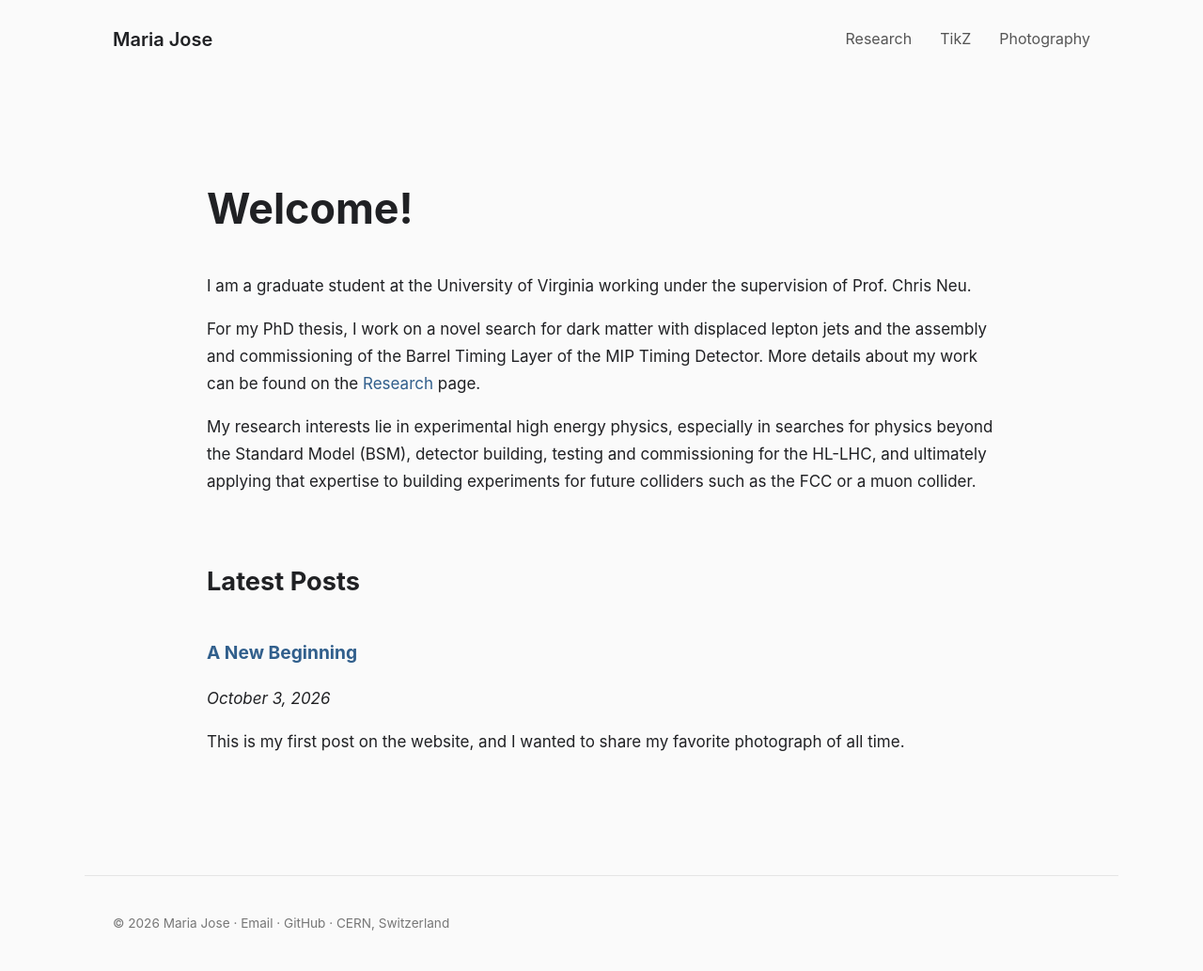
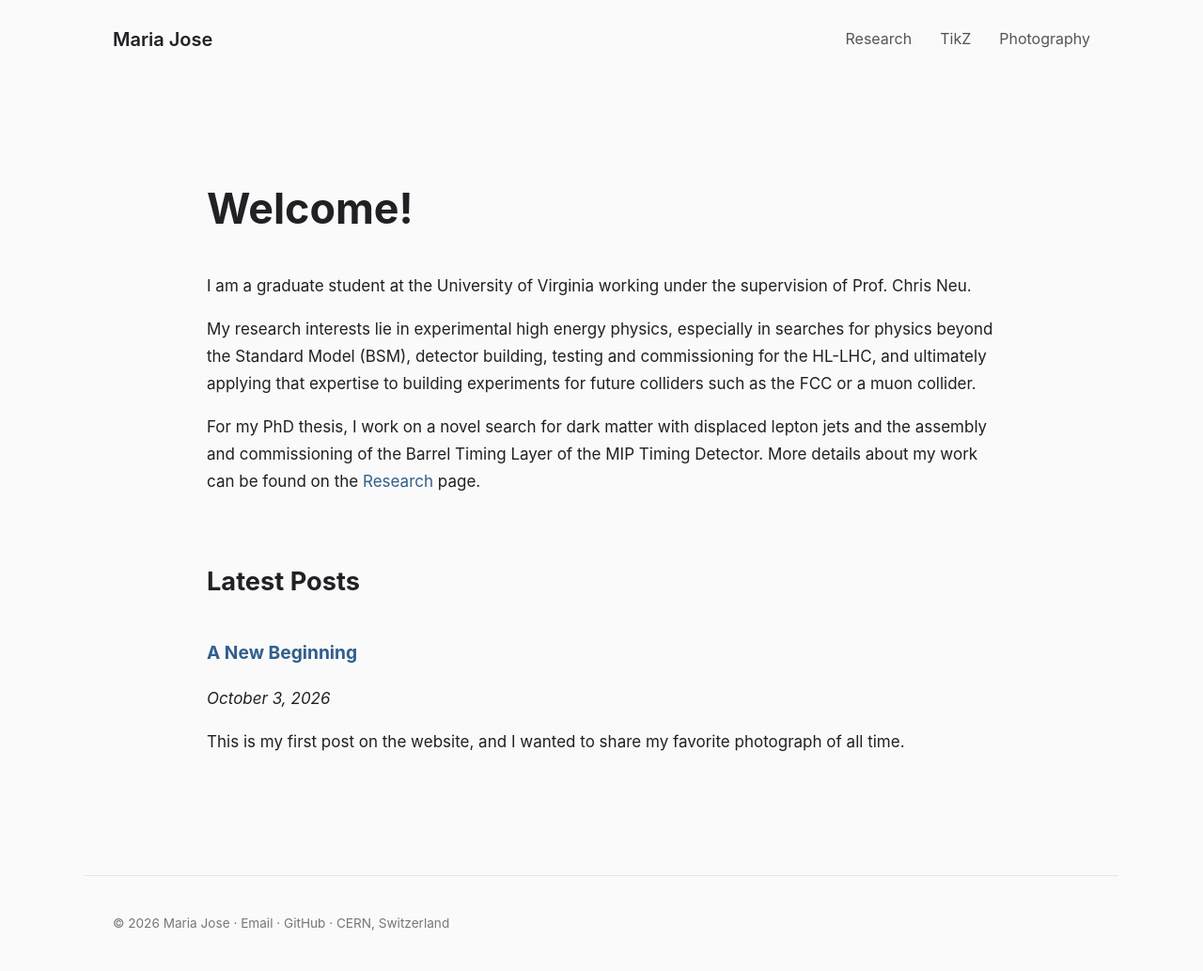
Before and after one commit to mariajose2398/mariajose2398.github.io, a Jekyll site: the page built from docs/index.md, in a window 1280 px wide. Shown: the whole page at 94% size. Built offline with Jekyll 4.4.1, drawn with Linux system fonts in a browser that asks for light colours.

Commit message:
changed intro page

```diff
--- a/docs/index.md
+++ b/docs/index.md
@@ -7,10 +7,10 @@ title: Home
 
 I am a graduate student at the University of Virginia working under the supervision of Prof. Chris Neu.
 
-For my PhD thesis, I work on a novel search for dark matter with displaced lepton jets and the assembly and commissioning of the Barrel Timing Layer of the MIP Timing Detector. More details about my work can be found on the [Research]({{ "/research/" | relative_url }}) page.
 
 My research interests lie in experimental high energy physics, especially in searches for physics beyond the Standard Model (BSM), detector building, testing and commissioning for the HL-LHC, and ultimately applying that expertise to building experiments for future colliders such as the FCC or a muon collider.
 
+For my PhD thesis, I work on a novel search for dark matter with displaced lepton jets and the assembly and commissioning of the Barrel Timing Layer of the MIP Timing Detector. More details about my work can be found on the [Research]({{ "/research/" | relative_url }}) page.
 
 ## Latest Posts
 
```
